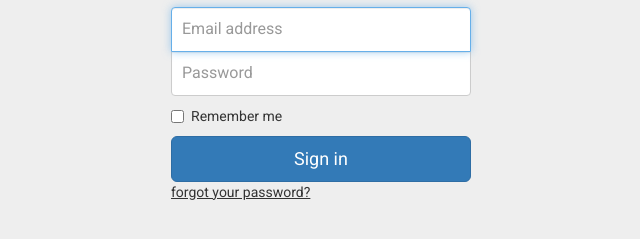
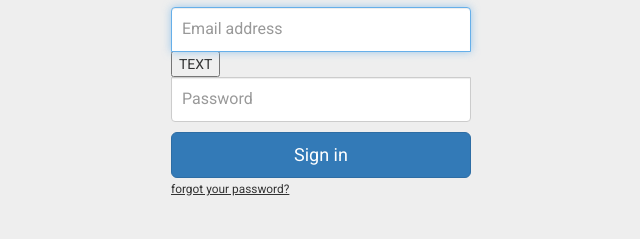
Before and after one commit to OskarKlo/Studio, a website: page signIn.html in a window 1280 px wide. Shown: the part 111-350 px from the top of the page, without its empty margins (319-959 px from the left). Drawn offline with nearby package versions, Linux system fonts and the light colour scheme.

Commit message:
tried to figure out sign In page , unseccessful

```diff
--- a/signIn.html
+++ b/signIn.html
@@ -25,17 +25,20 @@
       <form class="form-signin">
         <h2 class="form-signin-heading">Art Studio</h2>
         <label for="inputEmail" class="sr-only">Email address</label>
-        <input type="email" id="inputEmail" class="form-control" placeholder="Email address" required autofocus>
+        <input type="email" class="form-control" placeholder="Email address" required autofocus>
+        <button class="emailInput">TEXT</button>
         <label for="inputPassword" class="sr-only">Password</label>
         <input type="password" id="inputPassword" class="form-control" placeholder="Password" required>
-        <div class="checkbox">
+        <!--<div class="checkbox">
           <label>
             <input type="checkbox" value="remember-me"> Remember me
           </label>
-        </div>
-        <button class="btn btn-lg btn-primary btn-block" type="submit">Sign in</button>
-        <p><u>forgot your password?</u></p>
+        </div>-->
+        <button class="btn btn-lg btn-primary btn-block signIn" type="submit">Sign in</button>
+        <p><u><small>forgot your password?</small></u></p>
       </form>
-    </div> <!-- /container -->
+    </div>
+
+    <script src="js/signIn.js"></script>
   </body>
 </html>
```
Also changed, not shown: index.html (+0 -1 lines), js/main.js (+9 -0 lines), js/signIn.js (added, +11 -0 lines).
